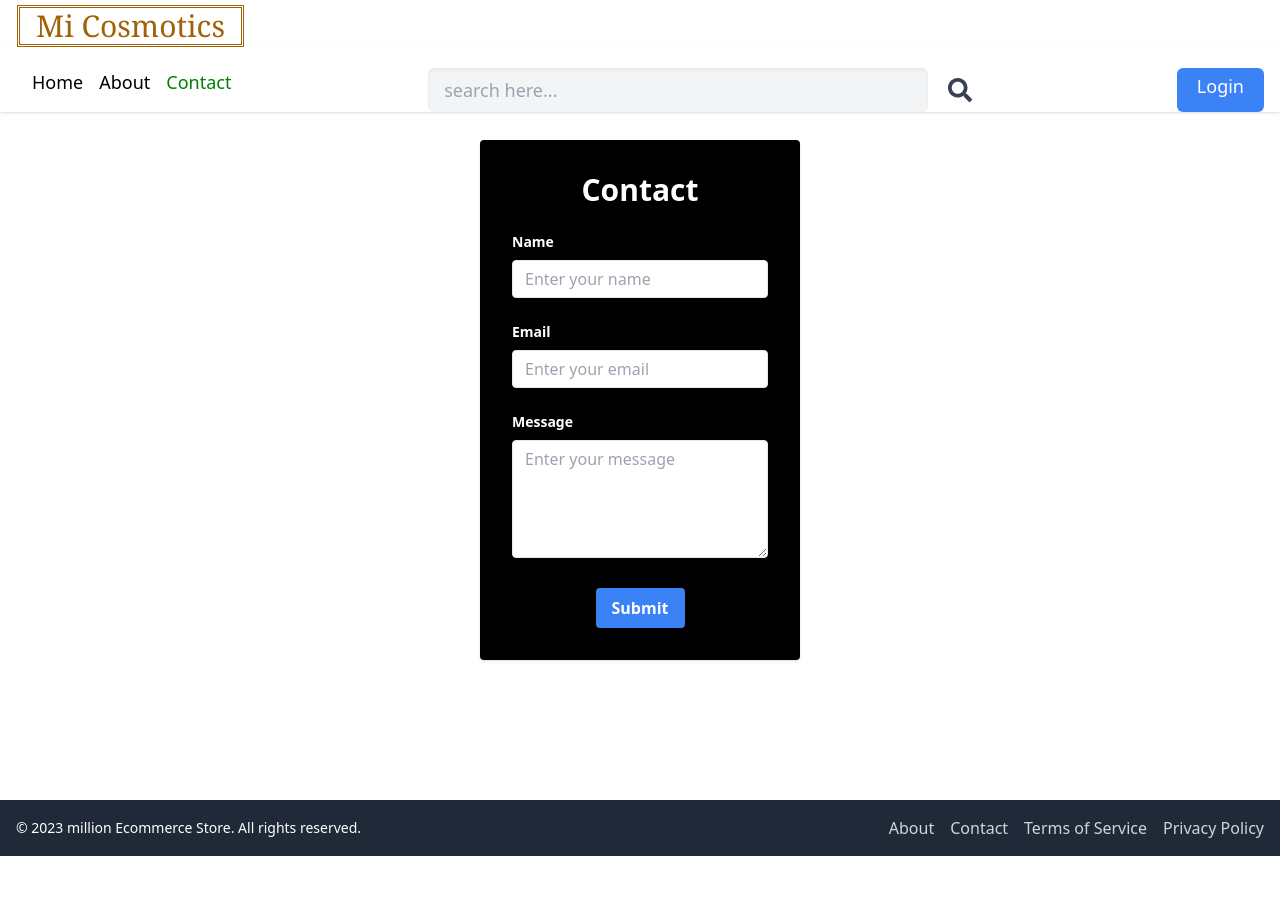
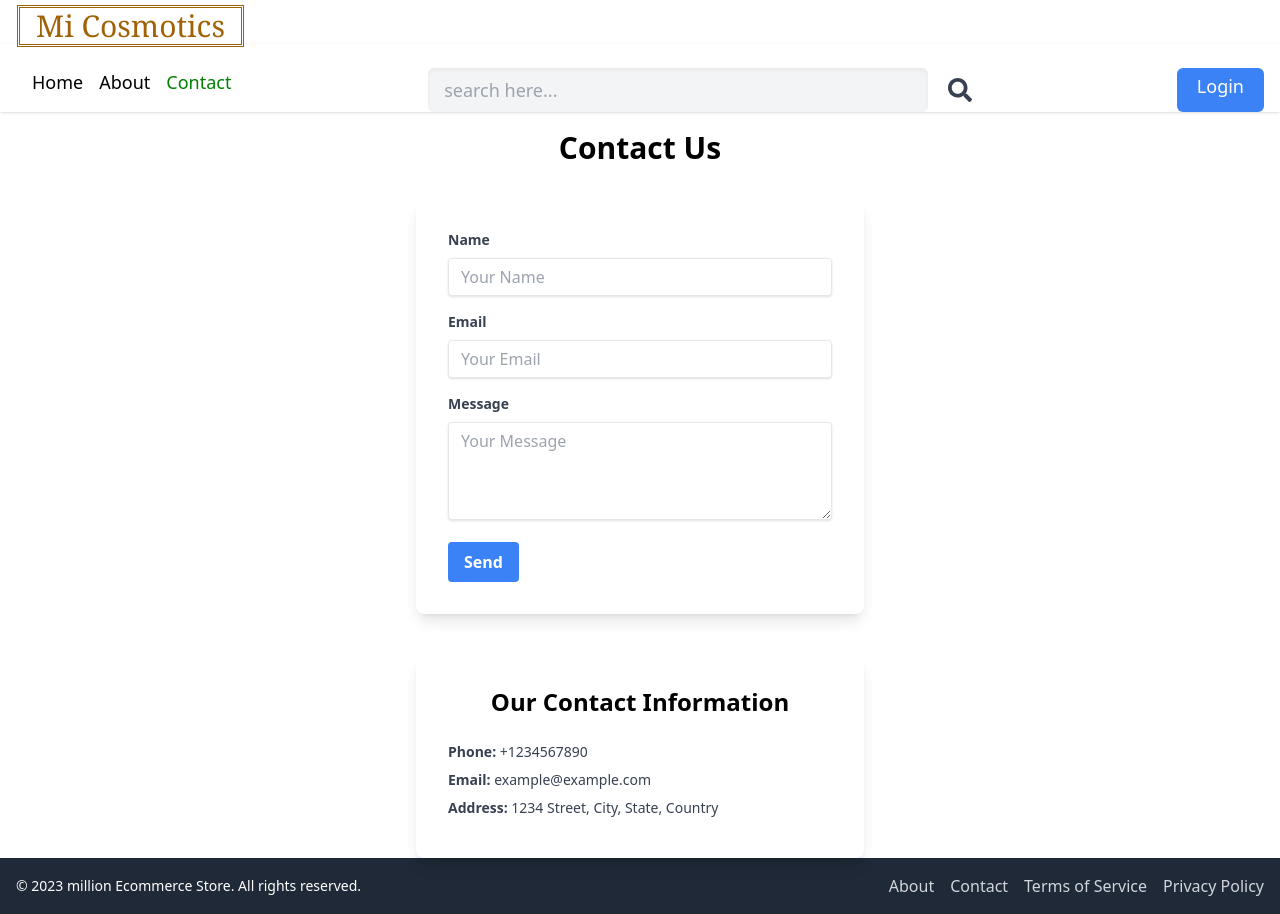
Before and after one commit to Million-art/ecommerce_store-context_api-, a React (Vite) app in the folder frontend/: page /contact in a window 1280 px wide. Before the commit the page ends 856 px from the top, so only its background shows below. Built offline with nearby package versions, Linux system fonts and the light colour scheme.

Commit message:
contact page updated

```diff
--- a/frontend/src/pages/About.jsx
+++ b/frontend/src/pages/About.jsx
@@ -6,8 +6,8 @@ import image from '../assets/slider/slider1.jpg';
   return (
     <>
       <Navbar />
-      <div className="container mx-auto p-8">
-        <h1 className="text-3xl font-bold mb-4">About</h1>
+      <div className="container mx-auto p-8  mt-40">
+        <h1 className="text-3xl font-bold mb-4  flex justify-center text-blue-500 underline">About</h1>
         <img src={image} alt="About Us" className="mb-4" />
         <p className="text-lg">
           Welcome to our expertly designed ecommerce web application. Lorem ipsum dolor sit amet, consectetur adipiscing
--- a/frontend/src/pages/Contact.jsx
+++ b/frontend/src/pages/Contact.jsx
@@ -1,60 +1,62 @@
-import React from 'react';
 import Navbar from '../components/Navbar';
 import Footer from '../components/Footer';
- const Contact = () => {
+
+const Contact = () => {
   return (
-   <>
-   <Navbar/>
-    <div className="flex justify-center items-center h-screen">
-      <div className="bg-black text-white p-8 rounded shadow w-1/2 sm:w-1/3 md:w-1/4">
-        <h2 className="text-3xl font-bold mb-6 text-center">Contact</h2>
-        <form>
-          <div className="mb-6">
-            <label className="block text-white text-sm font-bold mb-2" htmlFor="name">
+    <>
+      <Navbar />
+      <div className="flex flex-col items-center justify-center mt-[130px] px-4">
+        <h1 className="text-3xl font-bold mb-8">Contact Us</h1>
+        <div className="w-full max-w-md mx-auto bg-white p-8 shadow-lg rounded-lg">
+          <div className="mb-4">
+            <label className="block text-gray-700 text-sm font-bold mb-2" htmlFor="name">
               Name
             </label>
             <input
               className="shadow appearance-none border rounded w-full py-2 px-3 text-gray-700 leading-tight focus:outline-none focus:shadow-outline"
               id="name"
               type="text"
-              placeholder="Enter your name"
+              placeholder="Your Name"
             />
           </div>
-          <div className="mb-6">
-            <label className="block text-white  text-sm font-bold mb-2" htmlFor="email">
+          <div className="mb-4">
+            <label className="block text-gray-700 text-sm font-bold mb-2" htmlFor="email">
               Email
             </label>
             <input
               className="shadow appearance-none border rounded w-full py-2 px-3 text-gray-700 leading-tight focus:outline-none focus:shadow-outline"
               id="email"
               type="email"
-              placeholder="Enter your email"
+              placeholder="Your Email"
             />
           </div>
-          <div className="mb-6">
-            <label className="block text-white  text-sm font-bold mb-2" htmlFor="message">
+          <div className="mb-4">
+            <label className="block text-gray-700 text-sm font-bold mb-2" htmlFor="message">
               Message
             </label>
             <textarea
-              className="shadow appearance-none border rounded w-full py-2 px-3 text-white  leading-tight focus:outline-none focus:shadow-outline"
+              className="shadow appearance-none border rounded w-full py-2 px-3 text-gray-700 leading-tight focus:outline-none focus:shadow-outline"
               id="message"
-              placeholder="Enter your message"
-              rows="5"
+              placeholder="Your Message"
+              rows="4"
             ></textarea>
           </div>
-          <div className="flex items-center justify-center">
-            <button
-              className="bg-blue-500 hover:bg-blue-700 text-white font-bold py-2 px-4 rounded focus:outline-none focus:shadow-outline"
-              type="submit"
-            >
-              Submit
+          <div className="flex items-center justify-between">
+            <button className="bg-blue-500 hover:bg-blue-700 text-white font-bold py-2 px-4 rounded focus:outline-none focus:shadow-outline" type="button">
+              Send
             </button>
           </div>
-        </form>
+        </div>
+        <div className="mt-10 w-full max-w-md mx-auto bg-white p-8 shadow-lg rounded-lg">
+          <h2 className="text-2xl font-bold mb-6 text-center">Our Contact Information</h2>
+          <p className="text-gray-700 text-sm mb-2"><span className="font-bold">Phone:</span> +1234567890</p>
+          <p className="text-gray-700 text-sm mb-2"><span className="font-bold">Email:</span> example@example.com</p>
+          <p className="text-gray-700 text-sm mb-2"><span className="font-bold">Address:</span> 1234 Street, City, State, Country</p>
+        </div>
       </div>
-    </div>
-    <Footer />
+      <Footer />
     </>
   );
 };
- export default Contact;
+
+export default Contact;
```
